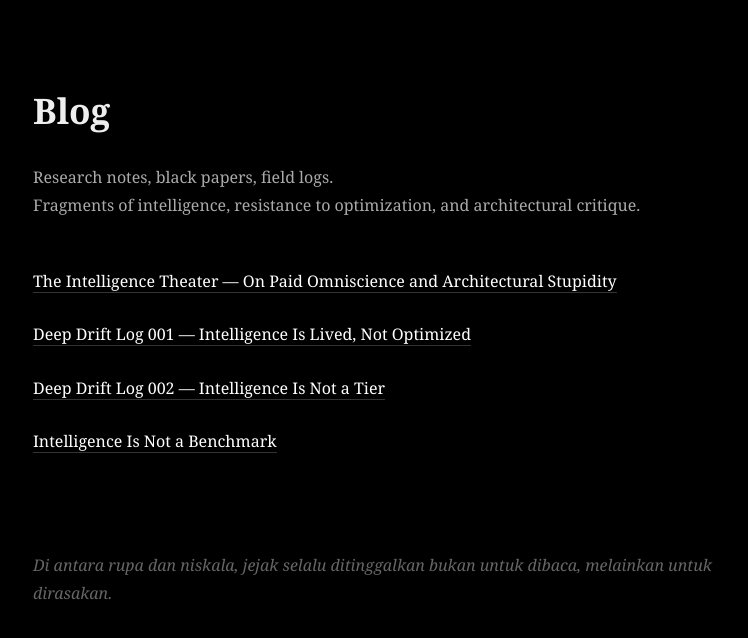
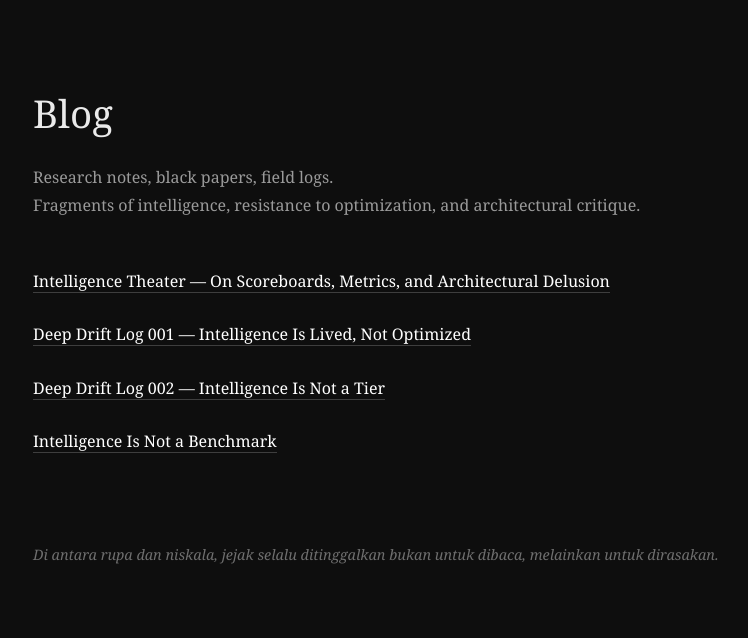
Before and after one commit to DeborahRamMozes/ATOR.Institute., a website: page blog/index.html in a window 1280 px wide. Shown: the whole page, without its empty margins (227-975 px from the left). Drawn offline with Linux system fonts and the light colour scheme.

Commit message:
Update index.html

```diff
--- a/blog/index.html
+++ b/blog/index.html
@@ -1,40 +1,65 @@
 <!DOCTYPE html>
 <html lang="en">
 <head>
-  <meta charset="UTF-8">
+  <meta charset="UTF-8" />
   <title>Blog | ATOR Institute</title>
-  <meta name="viewport" content="width=device-width, initial-scale=1.0">
+  <meta name="viewport" content="width=device-width, initial-scale=1.0" />
   <style>
-    body{
-      background:#000;
-      color:#eee;
-      font-family:Georgia,"Times New Roman",serif;
-      max-width:760px;
-      margin:80px auto;
-      padding:0 24px;
-      line-height:1.75;
+    body {
+      margin: 0;
+      background: #0e0e0e;
+      color: #eaeaea;
+      font-family: Georgia, "Times New Roman", serif;
+      max-width: 760px;
+      margin: 80px auto;
+      padding: 0 24px;
+      line-height: 1.75;
     }
-    h1{font-size:2.2rem;margin-bottom:.6em}
-    p.subtitle{color:#aaa;margin-bottom:3em}
-    ul{list-style:none;padding:0}
-    li{margin:1.6em 0}
-    a{color:#fff;text-decoration:none;border-bottom:1px solid #333}
-    a:hover{border-bottom-color:#fff}
-    footer{margin-top:6em;color:#666;font-style:italic}
+    h1 {
+      font-size: 2.4rem;
+      font-weight: normal;
+      margin-bottom: 0.4em;
+    }
+    .subtitle {
+      color: #9a9a9a;
+      margin-bottom: 3em;
+    }
+    ul {
+      list-style: none;
+      padding: 0;
+    }
+    li {
+      margin: 1.6em 0;
+    }
+    a {
+      color: #ffffff;
+      text-decoration: none;
+      border-bottom: 1px solid rgba(255,255,255,0.2);
+    }
+    a:hover {
+      border-bottom-color: #ffffff;
+    }
+    footer {
+      margin-top: 6em;
+      color: #6f6f6f;
+      font-style: italic;
+      font-size: 0.9rem;
+    }
   </style>
 </head>
+
 <body>
 
 <h1>Blog</h1>
-<p class="subtitle">
+<div class="subtitle">
   Research notes, black papers, field logs.<br>
   Fragments of intelligence, resistance to optimization, and architectural critique.
-</p>
+</div>
 
 <ul>
   <li>
     <a href="intelligence-theater.html">
-      The Intelligence Theater — On Paid Omniscience and Architectural Stupidity
+      Intelligence Theater — On Scoreboards, Metrics, and Architectural Delusion
     </a>
   </li>
 
@@ -58,8 +83,7 @@
 </ul>
 
 <footer>
-  Di antara rupa dan niskala, jejak selalu ditinggalkan bukan untuk dibaca,
-  melainkan untuk dirasakan.
+  Di antara rupa dan niskala, jejak selalu ditinggalkan bukan untuk dibaca, melainkan untuk dirasakan.
 </footer>
 
 </body>
```
